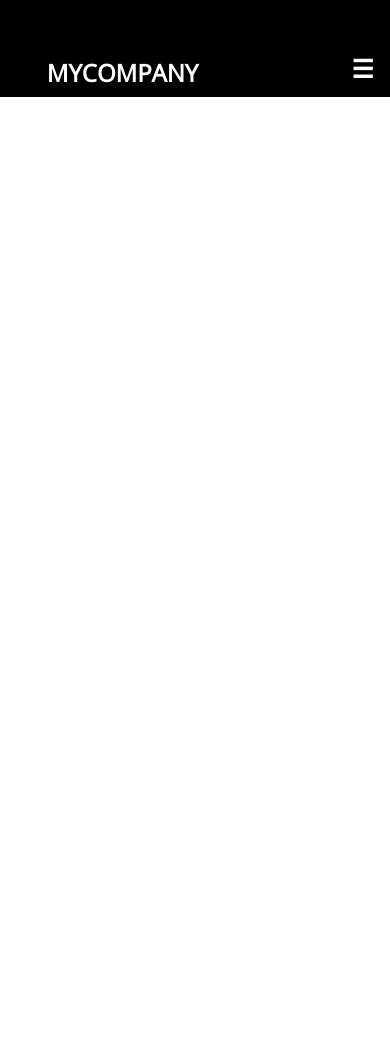
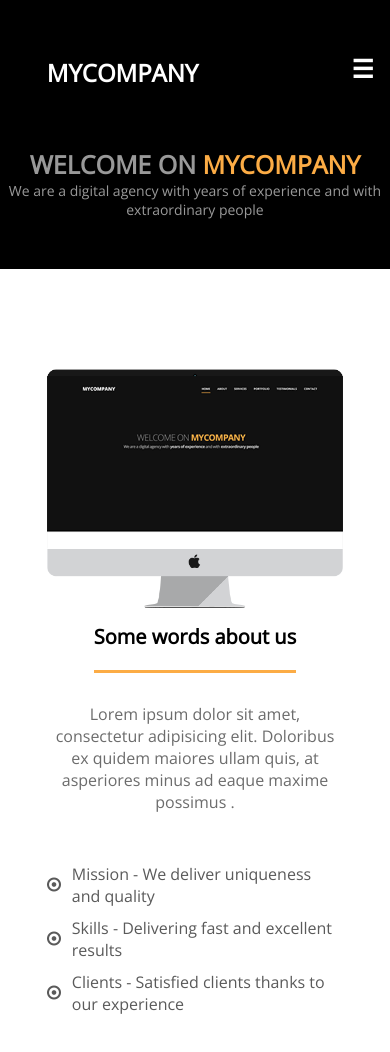
Before and after one commit to Khebnev/WelcomeOnMyCompany, a plain HTML site: page index.html in a window 390 px wide. Before the commit the page ends 844 px from the top, so only its background shows below. Drawn offline with nearby package versions, Linux system fonts and the light colour scheme.

Commit message:
Added a part of about

```diff
--- a/index.html
+++ b/index.html
@@ -1,30 +1,51 @@
 <!DOCTYPE html>
 <html lang="en">
+
 <head>
     <meta charset="UTF-8">
     <title>MyCompany</title>
     <link rel="stylesheet" href="style.css">
-    <link href="https://fonts.googleapis.com/css?family=Open+Sans&display=swap" rel="stylesheet">
-</head>
+    <link href="https://fonts.googleapis.com/css?family=Open+Sans&display=swap" rel="stylesheet"> </head>
+
 <body>
     <header>
-   <div class="header__logo"><p>mycompany</p></div>
+        <div class="header__logo">
+            <p>mycompany</p>
+        </div>
         <nav>
             <div class="topnav" id="myTopnav">
-                <a href="">HOME</a>
-                <a href="">ABOUT</a>
-                <a href="">SERVICES</a>
-                <a href="">PORTFOLIO</a>
-                <a href="">TESTIMONIALS</a>
-                <a href="">CONTACT</a>
-                <a href="" id="menu" class="icon">&#9776;</a> <!-- Бургер меню -->
+               <a href="#">HOME</a>
+               <a href="#">ABOUT</a>
+               <a href="#">SERVICES</a>
+               <a href="#">PORTFOLIO</a>
+               <a href="#">TESTIMONIALS</a>
+               <a href="#">CONTACT</a>
+               <a href="#" id="menu" class="icon">&#9776;</a>
+                <!-- Бургер меню -->
             </div>
         </nav>
     </header>
-
-
-
-
+    <main>
+        <div class="main__welcome">
+            <h1>WELCOME ON <span class="mycompany">MYCOMPANY</span></h1>
+            <p>We are a digital agency with years of experience and with extraordinary people</p>
+        </div>
+        <div class="wrapper">
+            <div class="main__about">
+                <div class="about__left"> <img class="mw-100" src="img/mac.png" alt="mac"> </div>
+                <div class="about__right">
+                    <h1>Some words about us</h1>
+                    <p>Lorem ipsum dolor sit amet, consectetur adipisicing elit. Doloribus ex quidem maiores ullam quis, at asperiores minus ad eaque maxime possimus .</p>
+                    <ul>
+                        <li>Mission - We deliver uniqueness and quality</li>
+                        <li>Skills - Delivering fast and excellent results</li>
+                        <li>Clients - Satisfied clients thanks to our experience</li>
+                    </ul>
+                </div>
+            </div>
+        </div>
+    </main>
     <script src="script.js"></script>
 </body>
+
 </html>
--- a/script.js
+++ b/script.js
@@ -1,6 +1,9 @@
-menu.onclick = function myFunction(){
+menu.onclick = function myFunction() {
     var x = document.getElementById('myTopnav');
-    if (x.className === "topnav"){ //Если переменная Х.className будет идентична классу topnav тогда к нашему классу будет добавляться слово responsive
-        x.className += "responsive";
-        }
+
+    if (x.className === "topnav") { //Если переменная Х.className будет идентична классу topnav тогда к нашему классу будет добавляться слово responsive
+        x.className += " responsive";
+    } else {
+        x.className = "topnav";
+    }
 }
--- a/style.css
+++ b/style.css
@@ -1,75 +1,152 @@
-*{
+* {
     margin: 0;
     padding: 0;
 }
-a{
+
+a {
     text-decoration: none;
 }
-li{
+
+li {
     list-style: none;
 }
-body{
+
+body {
     font-family: 'Open Sans', sans-serif;
 }
-header{
+
+header {
     width: 100%;
     background: #000;
     display: flex;
 }
-.header__logo{
+
+.header__logo {
     text-transform: uppercase;
     color: #fff;
-    font-weight: 800; /* текст жирнее */
+    font-weight: 800;
+    /* текст жирнее */
     font-size: 24px;
     cursor: pointer;
     margin-top: 56px;
     margin-left: 12%;
 }
-nav{
-        margin-top: 56px;
+
+nav {
+    margin-top: 56px;
     margin-left: 29%;
 }
-.topnav a{ /*Стилизация топнав и ссылок вней*/
+
+.topnav a {
+    /*Стилизация топнав и ссылок вней*/
     color: #fff;
     text-align: center;
-    padding: 12px 16px; /* Высота Ширина */
+    padding: 12px 16px;
+    /* Высота Ширина */
     font-size: 14px;
     font-weight: bold;
 }
-.topnav a:hover{
+
+.topnav a:hover {
     border-bottom: 3px solid #fcac45;
 }
-.topnav .icon{
+
+.topnav .icon {
     display: none;
+}
+
+main {
+    display: flex;
+    flex-direction: column;
+    width: 100%;
+}
+
+main .main__welcome {
+    background: #000;
+    text-align: center;
+    padding: 200px 0 410px 0;
+}
+
+main .main__welcome p {
+    color: #999999;
+    font-size: 20px;
+}
+
+main .main__welcome h1 {
+    color: #999999;
+    font-size: 44px;
+}
+
+.mycompany {
+    color: #fcac45;
+}
+
+.wrapper {
+    width: 76%;
+    margin: 0 auto;
+}
+
+main .main__about {
+    display: flex;
+    padding: 100px 0 100px 0;
+}
+
+.about__right {
+    margin-left: 175px;
+}
+.about__right h1 {
+    display: inline-block;
+    border-bottom: 3px solid #fcac45;
+    padding-bottom: 20px;
+}
+.about__right p {
+    margin: 30px 0 50px 0;
+    color: #6c6c6c;
+}
+.about__right li {
+    background: url(img/mark.png) 0px no-repeat;
+    padding-left: 25px;
+    margin-top: 10px;
+    color: #5a5a5a;
+}
+.mw-100 {
+    min-width: 100%;
 }
 
 
 
 
 
-@media screen and (max-width: 1200px){
-    nav{
+
+
+
+
+
+@media screen and (max-width: 1200px) {
+    nav {
         margin-left: 20%;
     }
 }
-@media screen and (max-width: 1105px){
-    nav{
+
+@media screen and (max-width: 1105px) {
+    nav {
         margin-left: 10%;
     }
 }
 
-@media screen and (max-width: 1010px){
+@media screen and (max-width: 1010px) {
     .topnav a{
         display: none;
     }
     .topnav a.icon{
         float: right;
-        margin-top: -17px; /*Значёк маленький, поэтому его нужно выравнивать*/
+        margin-top: -17px;
+        /*Значёк маленький, поэтому его нужно выравнивать*/
         display: block;
         color: #fff;
         font-size: 25px;
     }
-    nav{
+    nav {
         width: 100%;
     }
     .topnav.responsive{
@@ -80,14 +157,42 @@ nav{
     header .topnav.responsive{
         height: 340px;
     }
-        .topnav.responsive a.icon{
+    .topnav.responsive a.icon{
         position: absolute;
         top: -50px;
         left: -200px;
     }
-        .topnav.responsive a{
-            float: none;
-            display: block;
-            text-align: left;
+    .topnav.responsive a {
+        float: none;
+        display: block;
+        text-align: left;
     }
+    main .main__welcome {
+        padding: 50px 0 50px 0;
+    }
+    main .main__welcome p {
+        font-size: 14px;
+    }
+    main .main__welcome h1 {
+        font-size: 25px;
+    }
+    .mw-100 {
+        max-width: 100%;
+    }
+    .main__about{
+        flex-direction: column;
+    }
+    .about__right{
+        text-align: center;
+        margin-left: 0;
+    }
+    .about__right li{
+        text-align: left;
+    }
+    .about__right h1{
+        font-size: 20px;
+        margin-top: 10px;
+    }
+
+
 }
```
Also changed, not shown: img/mac.png (added), img/mark.png (added).
